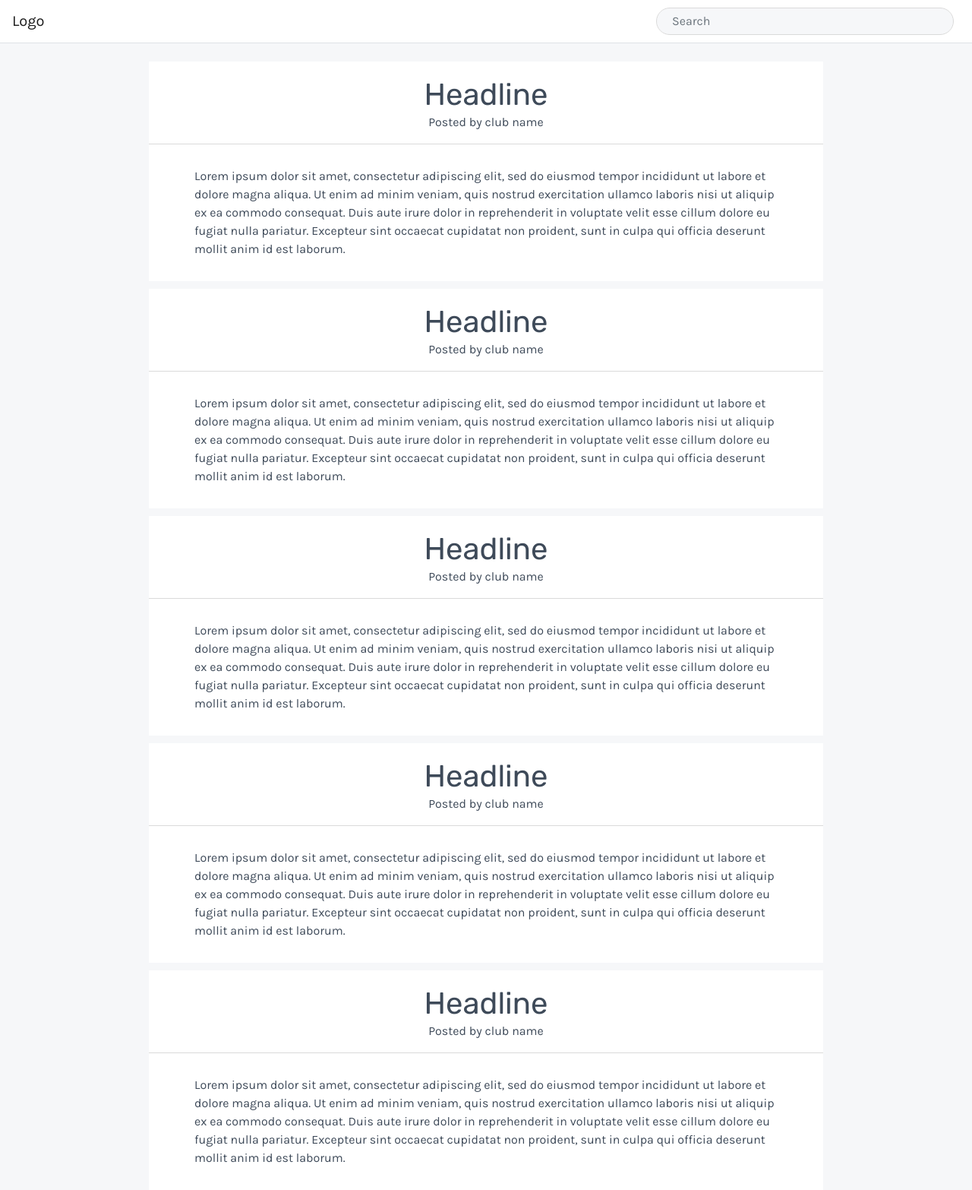
After one commit to TetrisFan/wwthackcodingcolts, a PHP site: page /club-directory.html in a window 1280 px wide. The commit adds this page. Shown: the whole page at 76% size. Run offline with PHP 8.4, Linux system fonts and the light colour scheme; some libraries are stand-ins or nearby versions.

Commit message:
finished club directory

```diff
--- /dev/null
+++ b/front-end/club-directory.html
@@ -0,0 +1,63 @@
+<html lang="en">
+  <head>
+    <meta charset="utf-8">
+    <meta name="viewport" content="width=device-width, initial-scale=1, shrink-to-fit=no">
+    <title>Sign In</title>
+
+    <!-- Bootstrap core CSS -->
+    <link rel="stylesheet" href="https://maxcdn.bootstrapcdn.com/bootstrap/4.0.0/css/bootstrap.min.css" integrity="sha384-Gn5384xqQ1aoWXA+058RXPxPg6fy4IWvTNh0E263XmFcJlSAwiGgFAW/dAiS6JXm" crossorigin="anonymous">
+    <script src="https://code.jquery.com/jquery-3.2.1.slim.min.js" integrity="sha384-KJ3o2DKtIkvYIK3UENzmM7KCkRr/rE9/Qpg6aAZGJwFDMVNA/GpGFF93hXpG5KkN" crossorigin="anonymous"></script>
+    <script src="https://cdnjs.cloudflare.com/ajax/libs/popper.js/1.12.9/umd/popper.min.js" integrity="sha384-ApNbgh9B+Y1QKtv3Rn7W3mgPxhU9K/ScQsAP7hUibX39j7fakFPskvXusvfa0b4Q" crossorigin="anonymous"></script>
+    <script src="https://maxcdn.bootstrapcdn.com/bootstrap/4.0.0/js/bootstrap.min.js" integrity="sha384-JZR6Spejh4U02d8jOt6vLEHfe/JQGiRRSQQxSfFWpi1MquVdAyjUar5+76PVCmYl" crossorigin="anonymous"></script>
+    <!-- Custom styles for this template -->
+    <link rel="stylesheet" href="styles.css">
+  </head>
+  <body>
+    <nav class="navbar navbar-light bg-white mb-4 border-bottom">
+      <a class="navbar-brand mr-auto align-self-sm-center" href="#">Logo</a>
+      <form class="form-inline w-100 m-0">
+        <input class="form-control w-100 mr-sm-2" type="search" placeholder="Search" aria-label="Search">
+      </form>
+    </nav>
+
+    <main role="main" class="container text-center d-flex flex-column align-items-center">
+      <div class="headline-container">
+        <div class="headline">
+          <h1>Headline</h1>
+          <p class="post-club-name">Posted by club name</p>
+        </div>
+        <div class="headline-text">Lorem ipsum dolor sit amet, consectetur adipiscing elit, sed do eiusmod tempor incididunt ut labore et dolore magna aliqua. Ut enim ad minim veniam, quis nostrud exercitation ullamco laboris nisi ut aliquip ex ea commodo consequat. Duis aute irure dolor in reprehenderit in voluptate velit esse cillum dolore eu fugiat nulla pariatur. Excepteur sint occaecat cupidatat non proident, sunt in culpa qui officia deserunt mollit anim id est laborum.</div>
+      </div>
+      <div class="headline-container">
+        <div class="headline">
+          <h1>Headline</h1>
+          <p class="post-club-name">Posted by club name</p>
+        </div>
+        <div class="headline-text">Lorem ipsum dolor sit amet, consectetur adipiscing elit, sed do eiusmod tempor incididunt ut labore et dolore magna aliqua. Ut enim ad minim veniam, quis nostrud exercitation ullamco laboris nisi ut aliquip ex ea commodo consequat. Duis aute irure dolor in reprehenderit in voluptate velit esse cillum dolore eu fugiat nulla pariatur. Excepteur sint occaecat cupidatat non proident, sunt in culpa qui officia deserunt mollit anim id est laborum.</div>
+      </div>
+      <div class="headline-container">
+        <div class="headline">
+          <h1>Headline</h1>
+          <p class="post-club-name">Posted by club name</p>
+        </div>
+        <div class="headline-text">Lorem ipsum dolor sit amet, consectetur adipiscing elit, sed do eiusmod tempor incididunt ut labore et dolore magna aliqua. Ut enim ad minim veniam, quis nostrud exercitation ullamco laboris nisi ut aliquip ex ea commodo consequat. Duis aute irure dolor in reprehenderit in voluptate velit esse cillum dolore eu fugiat nulla pariatur. Excepteur sint occaecat cupidatat non proident, sunt in culpa qui officia deserunt mollit anim id est laborum.</div>
+      </div>
+      <div class="headline-container">
+        <div class="headline">
+          <h1>Headline</h1>
+          <p class="post-club-name">Posted by club name</p>
+        </div>
+        <div class="headline-text">Lorem ipsum dolor sit amet, consectetur adipiscing elit, sed do eiusmod tempor incididunt ut labore et dolore magna aliqua. Ut enim ad minim veniam, quis nostrud exercitation ullamco laboris nisi ut aliquip ex ea commodo consequat. Duis aute irure dolor in reprehenderit in voluptate velit esse cillum dolore eu fugiat nulla pariatur. Excepteur sint occaecat cupidatat non proident, sunt in culpa qui officia deserunt mollit anim id est laborum.</div>
+      </div>
+      <div class="headline-container">
+        <div class="headline">
+          <h1>Headline</h1>
+          <p class="post-club-name">Posted by club name</p>
+        </div>
+        <div class="headline-text">Lorem ipsum dolor sit amet, consectetur adipiscing elit, sed do eiusmod tempor incididunt ut labore et dolore magna aliqua. Ut enim ad minim veniam, quis nostrud exercitation ullamco laboris nisi ut aliquip ex ea commodo consequat. Duis aute irure dolor in reprehenderit in voluptate velit esse cillum dolore eu fugiat nulla pariatur. Excepteur sint occaecat cupidatat non proident, sunt in culpa qui officia deserunt mollit anim id est laborum.</div>
+      </div>
+    </main>
+    <script src="https://code.jquery.com/jquery-3.3.1.slim.min.js" integrity="sha384-q8i/X+965DzO0rT7abK41JStQIAqVgRVzpbzo5smXKp4YfRvH+8abtTE1Pi6jizo" crossorigin="anonymous"></script>
+    <script>window.jQuery || document.write('<script src="/docs/4.2/assets/js/vendor/jquery-slim.min.js"><\/script>')</script><script src="/docs/4.2/dist/js/bootstrap.bundle.min.js" integrity="sha384-zDnhMsjVZfS3hiP7oCBRmfjkQC4fzxVxFhBx8Hkz2aZX8gEvA/jsP3eXRCvzTofP" crossorigin="anonymous"></script>
+  </body>
+</html>
--- a/front-end/styles.css
+++ b/front-end/styles.css
@@ -105,6 +105,18 @@ h1 {
   background-color: #F6F7F9;
 }
 
+.form-inline {
+  width: 100%;
+  max-width: 400px;
+}
+
+.form-inline input {
+  padding: 5px 20px;
+  border: 1px solid #DADADA;
+  border-radius: 20px;
+  background-color: #F6F7F9;
+}
+
 #basic-addon1 {
   border-top-left-radius: 20px;
   border-bottom-left-radius: 20px;
@@ -179,8 +191,11 @@ hr {
 
 .headline {
   border-bottom: 1px solid #DADADA;
-  padding: 20px;
-  padding-bottom: 10px;
+  padding-top: 20px;
+}
+
+.headline h1 {
+  margin-bottom: 0px;
 }
 
 .headline-text {
```
Also changed, not shown: 1 other file.
